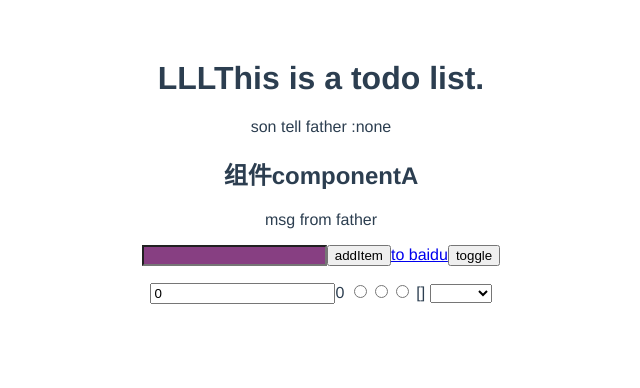
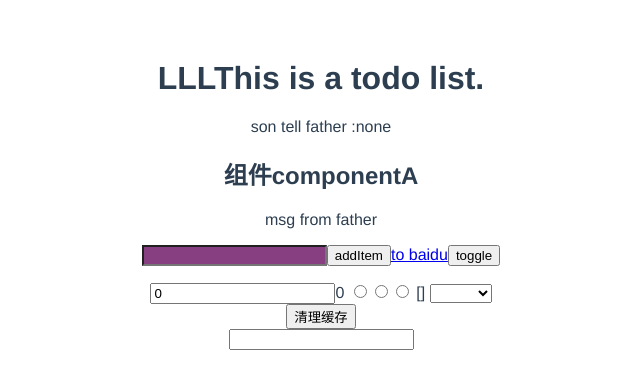
Before and after one commit to ZippoLee12138/vueTest, a Vue app: page / in a window 1280 px wide. Shown: the top 388 px of the page, without its empty margins (319-959 px from the left). Built offline with nearby package versions, Linux system fonts and the light colour scheme.

Commit message:
计算属性computed和属性监听

```diff
--- a/src/App.vue
+++ b/src/App.vue
@@ -33,6 +33,13 @@
         </li>
       </ul>
     </div> -->
+    <div>
+      <button v-on:click="deleteStorage">清理缓存</button>
+    </div>
+
+    <div>
+      <input v-model="computedItem"  />{{computedItemWithOutNumber}}
+    </div>
 
   </div>
 
@@ -84,7 +91,18 @@ export default {
         {
           name:'rechild'
         }
-      ]
+      ],
+      computedItem:'',
+    }
+  },
+  computed:{
+    computedItemWithOutNumber :{
+      get () {
+        return this.computedItem.replace(/\d/g,'')
+      },
+      set (v) {
+        this.computedItem = '11aa22bb'
+      }
     }
   },
   components:{ComponentA},
@@ -116,6 +134,14 @@ export default {
     },
     toggle:function () {
       this.showBaidu = !this.showBaidu
+    },
+    deleteStorage:function () {
+      Store.remove()
+    },
+    computedItemWithOutNumber:function () {
+      console.log(`func : computedItemWithOutNumber`);
+
+      return this.computedItem.replace(/000/g,'')
     }
   },
   watch:{
--- a/src/store.js
+++ b/src/store.js
@@ -1,10 +1,17 @@
 const STORAGE_KEY = 'todolist-vue.js'
 
 export default {
-    fetch(){
-        return JSON.parse(window.localStorage.getItem(STORAGE_KEY) || '[]')
-    },
-    save(item){
-        window.localStorage.setItem(STORAGE_KEY,JSON.stringify(item))
-    }
+  fetch () {
+    let localArr = JSON.parse(window.localStorage.getItem(STORAGE_KEY) || '[]')
+
+    localArr = localArr.filter(e => e)
+
+    return localArr
+  },
+  save (item) {
+    window.localStorage.setItem(STORAGE_KEY, JSON.stringify(item))
+  },
+  remove () {
+    window.localStorage.setItem(STORAGE_KEY, JSON.stringify([]))
+  }
 }
```
